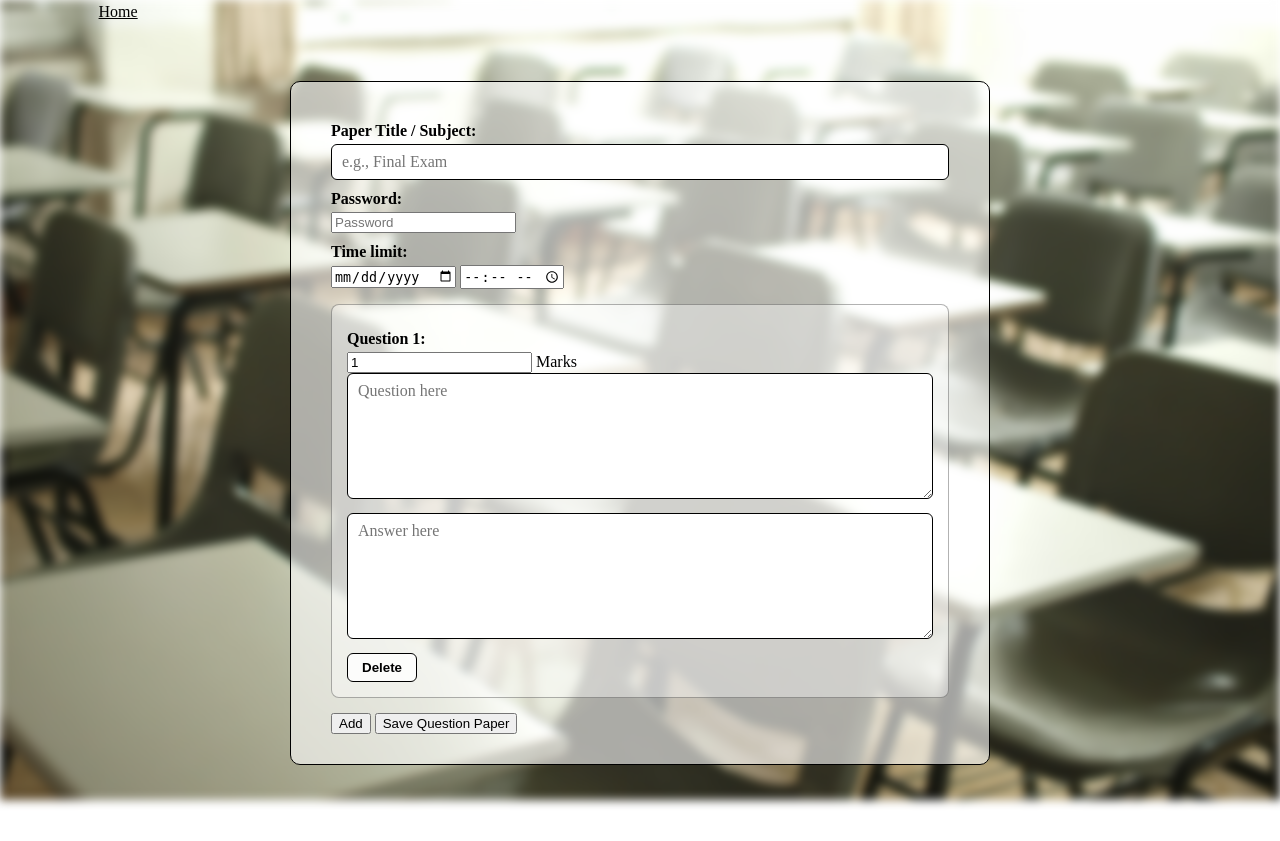
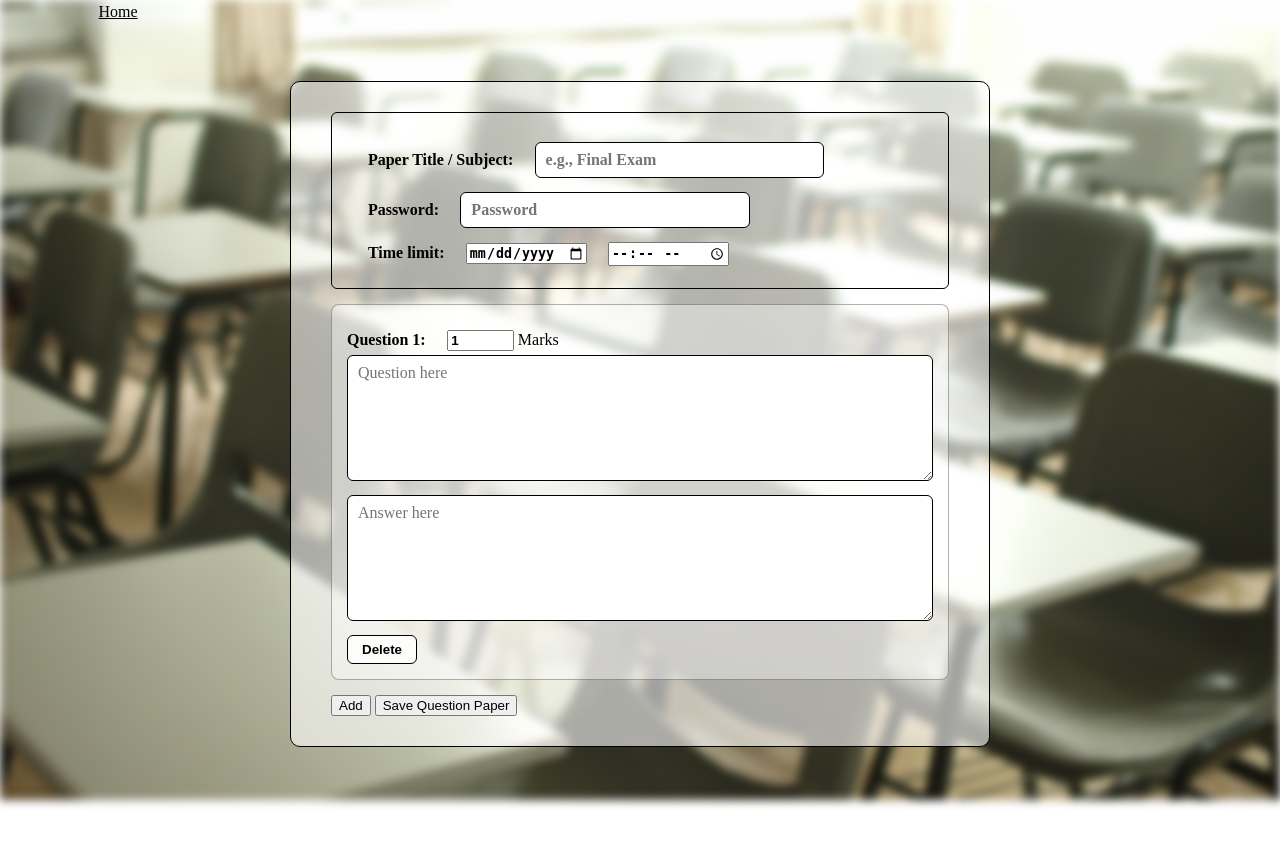
Before and after one commit to meanoobgod/collageproject, a Flask app: page /new in a window 1280 px wide. Run offline with Flask 3, Linux system fonts and the light colour scheme.

Commit message:
Update new_paper.css

```diff
--- a/static/css/new_paper.css
+++ b/static/css/new_paper.css
@@ -58,12 +58,13 @@ nav a{
 }
 
 #Global-Question-Paper-Form label {
-    display: block;
+    display: inline;
     font-weight: bold;
     margin: 10px 0 4px;
 }
 
 #Global-Question-Paper-Form input[type="text"],
+#Global-Question-Paper-Form input[type="password"],
 #Global-Question-Paper-Form textarea {
     width: 100%;
     padding: 8px 10px;
@@ -75,6 +76,29 @@ nav a{
     resize: vertical;
 }
 
+#paper-meta-data{
+    border: 1px solid black;
+    border-radius: 6px;
+    padding: 3%;
+}
+
+#paper-meta-data label, input{
+    display: inline;
+    font-weight: bold;
+    margin: 10px 0 4px;
+    margin-left: 3%;
+}
+
+#paper-meta-data input[type="text"],
+#paper-meta-data input[type="password"]{
+    width: 50%;
+}
+
+#paper-meta-data input[type="date"],
+#paper-meta-data input[type="time"]{
+    width: 20%;
+}
+
 .Question-Body {
     border: 1px solid rgba(0, 0, 0, 0.3);
     border-radius: 8px;
@@ -83,8 +107,29 @@ nav a{
     background-color: rgba(255, 255, 255, 0.4);
 }
 
+
 .Question-Body textarea {
     margin-bottom: 10px;
+}
+
+.Question-Body input[type="number"]{
+    width: 10%;
+}
+
+.Question-Body input[type="number"]::-webkit-outer-spin-button,
+.Question-Body input[type="number"]::-webkit-inner-spin-button{
+    -webkit-appearance: none;
+    margin: 0;
+}
+
+.Question-Body input[type="number"]{
+    -moz-appearance: textfield;
+    appearance: textfield;
+}
+
+.question-image{
+    display: inline;
+    align-self: flex-end;
 }
 
 .Delete-Question {
```
